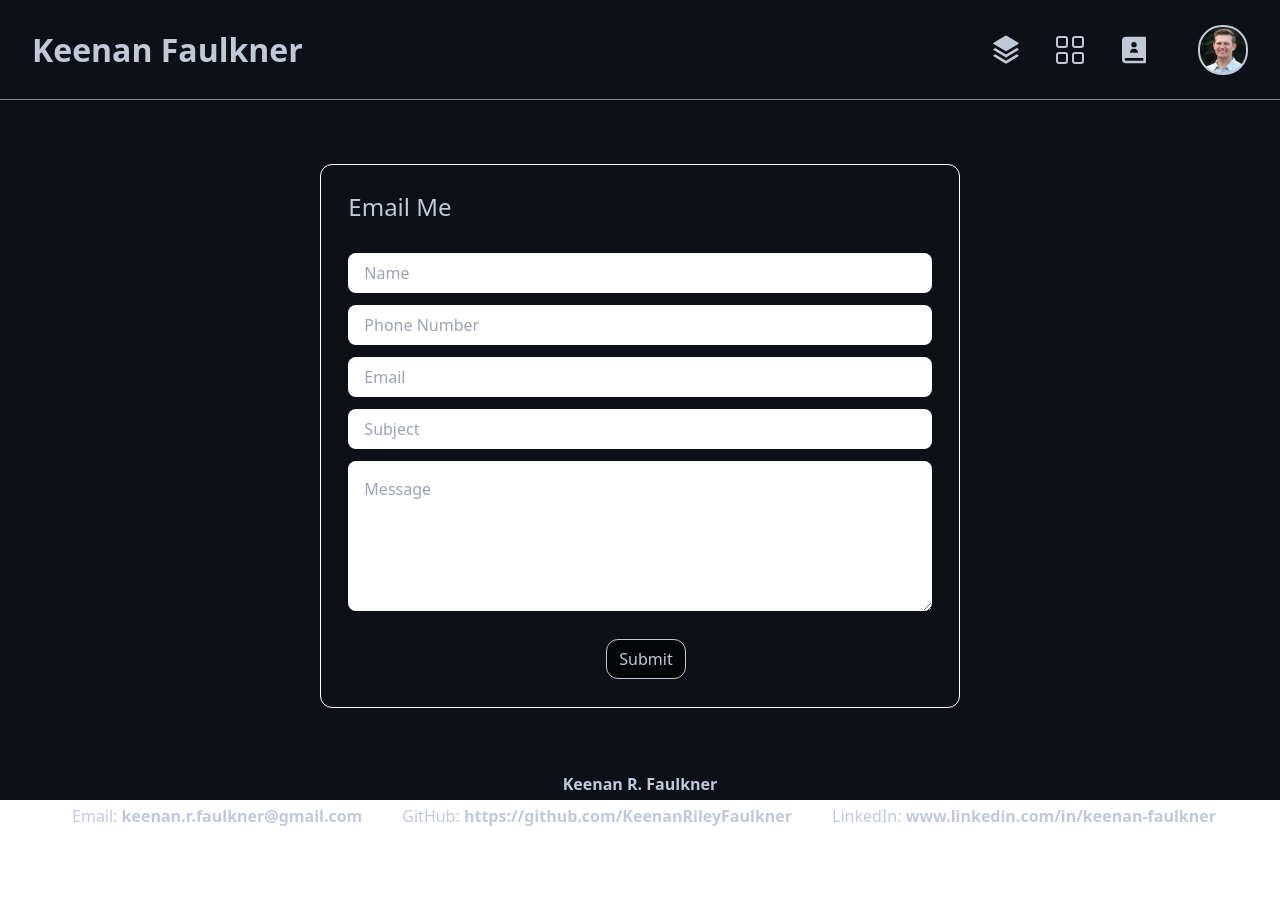
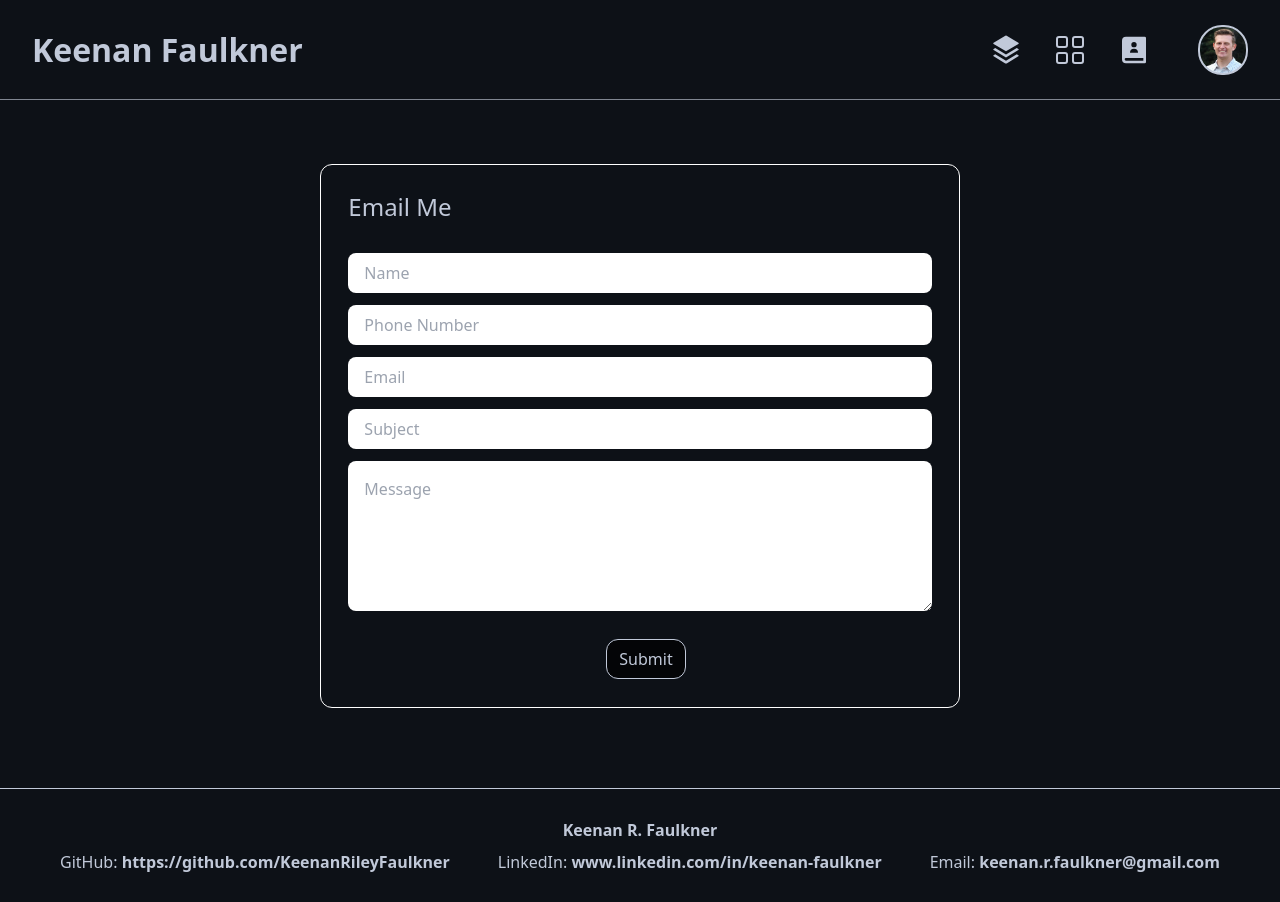
Before and after one commit to KeenanRileyFaulkner/KeenanRileyFaulkner.github.io, a React (Create React App) app: page / in a window 1280 px wide. Both pictures are taken after a click on the icon 1134 px from the left and 49 px from the top of the page. Before the commit the page ends 868 px from the top, so only its background shows below. Built offline with nearby package versions, Linux system fonts and the light colour scheme; no server answers.

Commit message:
Added footer to contact page and abstracted long classnames to index.css

```diff
--- a/src/components/Contact.js
+++ b/src/components/Contact.js
@@ -1,5 +1,8 @@
+import { AiOutlineMail as EmailIcon, AiOutlineGithub as GithubIcon, AiOutlineLinkedin as LinkedinIcon } from 'react-icons/ai'
 import emailjs from '@emailjs/browser';
+import { useState } from 'react';
 const {REACT_APP_PUBLIC_KEY, REACT_APP_TEMPLATE_ID, REACT_APP_SERVICE_ID} = process.env
+
 
 const Contact = () => {
 
@@ -13,6 +16,11 @@ const Contact = () => {
                 alert(`You must include a valid ${input.name} in your submission`);
             }
         });
+
+        if(document.querySelector('textarea').value === '') {
+            validInputs = false;
+            alert('You must include a valid message in your submission.');
+        }
 
         if(validInputs) {
             emailjs
@@ -28,24 +36,62 @@ const Contact = () => {
     }
 
     return (
-        <div className="pt-[100px] pb-10 flex flex-col justify-center items-center overflow-auto">
+        <div className="contact-container">
             <form className="email-form" onSubmit={handleSubmit}>
-                <h2 className="email-form-element text-[18pt] text-[#c1c9d9] pl-0 mt-3">Email Me</h2>
+                <h2 className="emailme-header">Email Me</h2>
                 <input placeholder="Name" className="email-form-element mt-3" name="submitter_name" />
                 <input placeholder="Phone Number" className="email-form-element" name="phone" />
                 <input placeholder="Email" className="email-form-element" name="email" />
-                <input placeholder="Subject" className="email-form-element" name="Subject" />
+                <input placeholder="Subject" className="email-form-element" name="subject" />
                 <textarea placeholder="Message" className="email-form-element pt-4 h-[150px]" name="message" />
                 <button className="email-submit-btn" type="submit">Submit</button>
             </form>
-            <section className='min-w-[300px] flex flex-col justify-center items-center mt-16 text-[#c1c9d9]'>
-                <h1 className='w-[100%] ml-8 px-6 md:text-center md:mr-8 font-bold'>Keenan R. Faulkner</h1>
-                <div className='mt-2 flex flex-wrap px-4'>
-                    <span className='ml-6 pr-4'>Email:{" "}<span className='font-semibold'>keenan.r.faulkner@gmail.com</span></span>
-                    <span className='ml-6 pr-4'>GitHub:{" "}<span className='font-semibold'>https://github.com/KeenanRileyFaulkner</span></span>
-                    <span className='ml-6 pr-4'>LinkedIn:{" "}<span className='font-semibold'>www.linkedin.com/in/keenan-faulkner</span></span>
-                </div>
-            </section>
+            <Footer />
+        </div>
+    )
+}
+
+const Footer = () => {
+    return (
+        <section className='footer-container'>
+            <div className='footer-icons'>
+                <FooterIconWithTooltip icon={<EmailIcon />} hovertext='keenan.r.faulkner@gmail.com' />
+                <FooterIconWithTooltip icon={<GithubIcon />} hovertext='https://github.com/KeenanRileyFaulkner' />
+                <FooterIconWithTooltip icon={<LinkedinIcon />} hovertext='www.linkedin.com/in/keenan-faulkner' />
+            </div>
+            <h1 className='footer-name-header'>Keenan R. Faulkner</h1>
+            <div className='footer-desktop-links'>
+                <span className='px-6 w-auto text-center'>GitHub:{" "}<span className='font-semibold'>https://github.com/KeenanRileyFaulkner</span></span>
+                <span className='px-6 w-auto text-center'>LinkedIn:{" "}<span className='font-semibold'>www.linkedin.com/in/keenan-faulkner</span></span>
+                <span className='px-6 w-auto text-center'>Email:{" "}<span className='font-semibold'>keenan.r.faulkner@gmail.com</span></span>
+            </div>
+        </section>
+    )
+}
+
+const FooterIconWithTooltip = ({ icon, hovertext, clicktext='Copied to Clipboard!' }) => {
+    const [styles, setStyles] = useState('hover-styles');
+    const [text, setText] = useState(`${hovertext}`);
+
+    const handleClick = () => {
+        navigator.clipboard.writeText(text);
+
+        setText(`${clicktext}`);
+        setStyles('click-styles');
+
+        setTimeout(() => {
+            setText(`${hovertext}`);
+            setStyles('hover-styles');
+        }, 3000);
+    }
+
+    return (
+        <div onClick={handleClick} className='px-6 nav-icon w-[40px] m-0 group'>
+            {icon}
+
+            <span className={`${styles} group-hover:scale-100`}>
+                {text}
+            </span>
         </div>
     )
 }
--- a/src/components/Header.js
+++ b/src/components/Header.js
@@ -33,7 +33,7 @@ const Header = ({ updatePageArr, currPage }) => {
     }
 
     return (
-        <div className="w-screen h-[100px] border-b-[1px] border-[#808691] fixed flex flex-row items-center bg-[#0d1117]">
+        <div className="header-container">
             <NameTooltip  name={<h1 onClick={handleNameClick}>Keenan Faulkner</h1>} text={'About Page'} />
 
             <div className='flex flex-row items-center ml-auto right-side-nav-icons'>
@@ -151,7 +151,7 @@ const MenuDropdown = ({ expanded, toggleExpanded, pageUpdateFunctions }) => {
     }
 
     return (
-        <div className={`h-[350px] w-[230px] md:w-0 absolute mt-[33px] -ml-[125px] flex flex-row flex-wrap items-center ${scale} border-[1px] border-white bg-[#0d1117] text-[#c1c9d9] -z-10`}>
+        <div className={`menu-dropdown-container ${scale}`}>
             <button className='dropdown-btn' onClick={navToSkills}>Skills -- 🔨</button>
             <hr className='text-white w-[230px]'/>
             <button className='dropdown-btn' onClick={navToProjects}>Projects -- 👷</button>
--- a/src/index.css
+++ b/src/index.css
@@ -12,6 +12,10 @@
     @apply bg-center bg-no-repeat bg-cover fixed h-screen w-screen -z-10;
   }
 
+  .header-container {
+    @apply w-screen h-[100px] border-b-[1px] border-[#808691] fixed flex flex-row items-center bg-[#0d1117];
+  }
+
   .icon {
     @apply text-[24pt] text-[#c1c9d9] hover:text-white hover:cursor-pointer mx-4;
   }
@@ -22,14 +26,14 @@
   }
 
   .nav-icon {
-    @apply font-semibold text-[#c1c9d9] text-[24pt] pl-8 hover:text-white hover:cursor-pointer
+    @apply font-semibold text-[#c1c9d9] text-[24pt] pl-8 hover:text-white hover:cursor-pointer;
   }
 
   .tooltip {
     @apply absolute w-auto p-2 min-w-max
            rounded-md shadow-md
            text-white bg-black
-           text-xs font-bold transition-all duration-100 scale-0 origin-top
+           text-xs font-bold transition-all duration-100 scale-0 origin-top;
   }
 
   .nav-name-tooltip {
@@ -42,6 +46,12 @@
 
   .nav-menu-close-tooltip {
     @apply tooltip mt-5 -ml-8 icon;
+  }
+
+  .menu-dropdown-container {
+    @apply h-[350px] w-[230px] md:w-0 absolute mt-[33px] -ml-[125px]
+           flex flex-row flex-wrap items-center
+           border-[1px] border-white bg-[#0d1117] text-[#c1c9d9] -z-10;
   }
 
   .nav-menu-open-tooltip {
@@ -60,6 +70,10 @@
     @apply hover:text-white w-[200px] h-[85px] text-left pl-[20px]
   }
 
+  .contact-container {
+    @apply pt-[100px] flex flex-col justify-center items-center overflow-auto;
+  }
+
   .email-form {
     @apply flex flex-wrap justify-center sm:w-[50%] sm:min-w-[400px] min-w-[300px] w-[70%] border-[1px] border-white p-3
            mb-auto mt-16 rounded-xl;
@@ -69,9 +83,47 @@
     @apply w-[95%] h-[40px] mb-3 pl-4 font-medium rounded-lg;
   }
 
+  .emailme-header {
+    @apply email-form-element text-[18pt] text-[#c1c9d9] pl-0 mt-3;
+  }
+
   .email-submit-btn {
     @apply email-form-element my-4 bg-[#040507] w-20 pl-0
          text-[#c1c9d9] rounded-xl border-[1px] border-[#c1c9d9]
          ml-3 hover:border-white hover:text-white;
   }
+
+  .footer-container {
+    @apply w-[100%] min-h-[114px]
+           flex flex-col justify-center items-center
+           mt-20 py-5 lg:py-2
+           border-t-[1px] border-[#c1c9d9] text-[#c1c9d9] bg-[#0d1117];
+  }
+
+  .footer-icons {
+    @apply scale-100 lg:scale-0 w-[100%] lg:h-0 h-[30px] mt-2 flex flex-row;
+  }
+
+  .footer-tooltip-styles {
+    @apply w-auto h-9 absolute p-2 min-w-max rounded-md shadow-md
+           bottom-10
+         text-[#c1c9d9] border-[1px] border-[#c1c9d9]
+           text-xs font-bold transition-all duration-100 scale-0 origin-bottom;
+  }
+
+  .hover-styles {
+    @apply bg-black footer-tooltip-styles;
+  }
+
+  .click-styles {
+    @apply bg-green-700 text-white footer-tooltip-styles;
+  }
+
+  .footer-name-header {
+    @apply w-[100%] px-6 lg:text-center font-bold mt-[10px] lg:mt-0;
+  }
+
+  .footer-desktop-links {
+    @apply lg:my-2 flex flex-wrap justify-center w-[100%] lg:scale-100 scale-0 h-0 lg:h-auto;
+  }
 }
--- a/tailwind.config.js
+++ b/tailwind.config.js
@@ -13,6 +13,7 @@ module.exports = {
     screens: {
       'sm': '400px',
       'md': '561px',
+      'lg': '718px',
       'xl': '1603px',
       '2xl': '1674px',
     }
```
